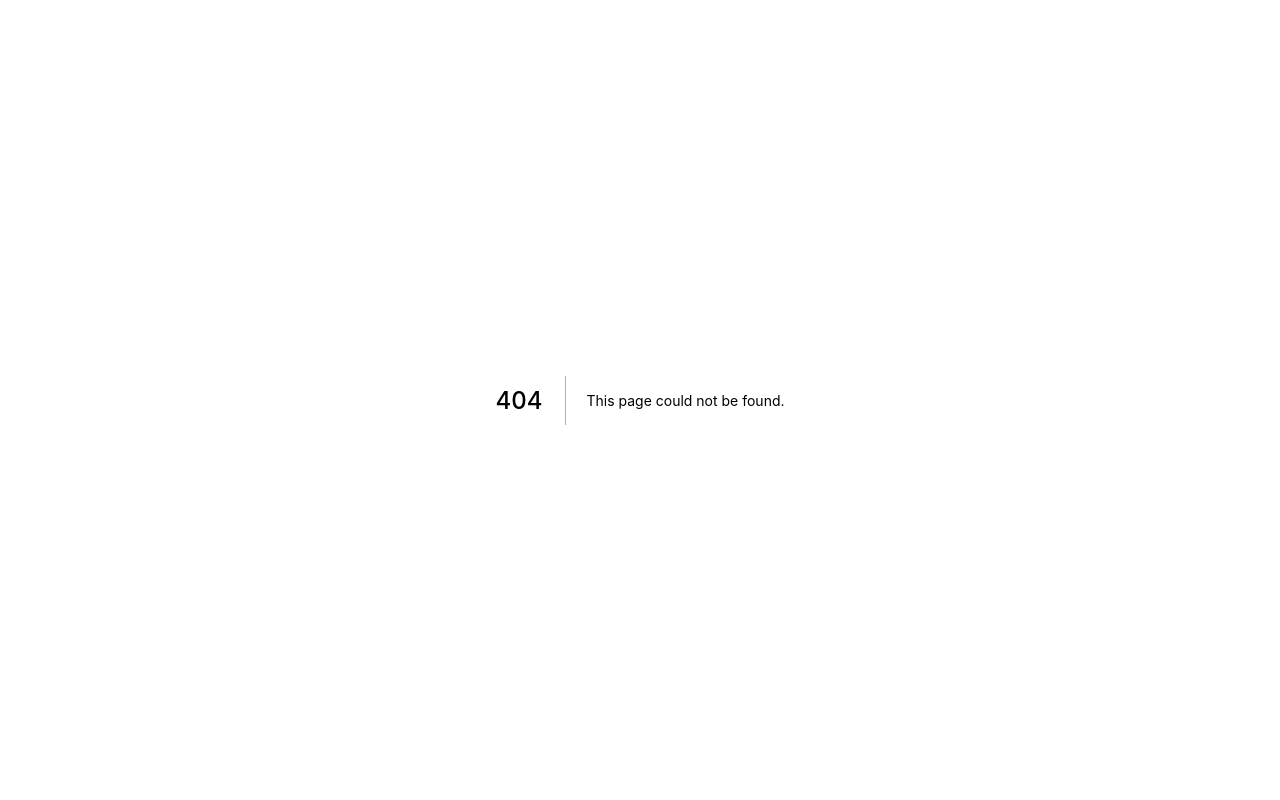
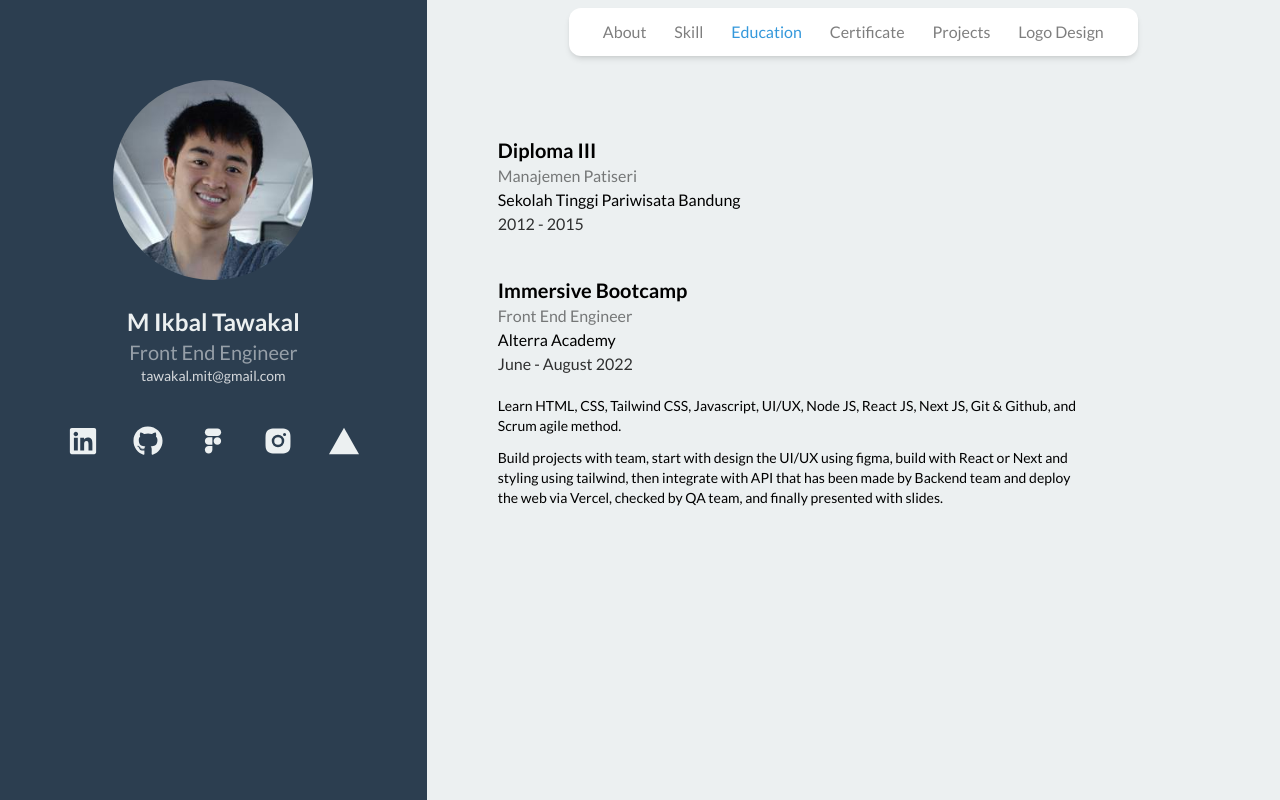
Before and after one commit to tawakalmit/myportfolio-nextjs, a Next.js app: page /education in a window 1280 px wide. Before the commit this address had no page. Built offline with nearby package versions, Linux system fonts and the light colour scheme.

Commit message:
education

```diff
--- /dev/null
+++ b/pages/certificate/index.jsx
@@ -0,0 +1,22 @@
+import Layout from "../../components/layout"
+
+export default function Certificate() {
+  return (
+    <>
+    <Layout
+    page="Certificate"
+    about="cursor-pointer opacity-50 hover:opacity-100 active:text-[#3498db]"
+    skill="cursor-pointer opacity-50 hover:opacity-100 active:text-[#3498db]"
+    education="cursor-pointer opacity-50 hover:opacity-100 active:text-[#3498db]"
+    certificate="text-[#3498db] cursor-pointer"
+    projects="cursor-pointer opacity-50 hover:opacity-100 active:text-[#3498db]"
+    logodesign="cursor-pointer opacity-50 hover:opacity-100 active:text-[#3498db]"
+    content={
+        <div>
+
+        </div>
+    }
+    />
+    </>
+  )
+}
--- /dev/null
+++ b/pages/education/index.jsx
@@ -0,0 +1,41 @@
+import Layout from "../../components/layout"
+
+export default function Education() {
+  return (
+    <>
+    <Layout
+    page="Education"
+    about="cursor-pointer opacity-50 hover:opacity-100 active:text-[#3498db]"
+    skill="cursor-pointer opacity-50 hover:opacity-100 active:text-[#3498db]"
+    education="text-[#3498db] cursor-pointer"
+    certificate="cursor-pointer opacity-50 hover:opacity-100 active:text-[#3498db]"
+    projects="cursor-pointer opacity-50 hover:opacity-100 active:text-[#3498db]"
+    logodesign="cursor-pointer opacity-50 hover:opacity-100 active:text-[#3498db]"
+    content={
+        <div className="w-10/12 mx-auto flex-col mt-5 md:mt-20  ">
+            <div className="w-10/12 mb-10">
+                <p className="font-semibold text-xl">Diploma III</p>
+                <p className="opacity-50">Manajemen Patiseri</p>
+                <p className="font-medium">Sekolah Tinggi Pariwisata Bandung</p>
+                <p className="opacity-80">2012 - 2015</p>
+            </div>
+            <div className="w-10/12">
+                <p className="font-semibold text-xl">Immersive Bootcamp</p>
+                <p className="opacity-50">Front End Engineer</p>
+                <p className="font-medium">Alterra Academy</p>
+                <p className="opacity-80">June - August 2022</p>
+                <ul className="mt-5 text-sm">
+                    <li><p>Learn HTML, CSS, Tailwind CSS, Javascript, UI/UX, Node JS, React JS, Next JS,
+                    Git & Github, and Scrum agile method.</p></li>
+                    <li className="mt-3"><p>Build projects with team, start with design the UI/UX using figma, build with
+                    React or Next and styling using tailwind, then integrate with API that has been
+                    made by Backend team and deploy the web via Vercel, checked by QA team,
+                    and finally presented with slides.</p></li>
+                </ul>
+            </div>
+        </div>
+    }
+    />
+    </>
+  )
+}
--- /dev/null
+++ b/pages/logodesign/index.jsx
@@ -0,0 +1,22 @@
+import Layout from "../../components/layout"
+
+export default function LogoDesign() {
+  return (
+    <>
+    <Layout
+    page="Logo Design"
+    about="cursor-pointer opacity-50 hover:opacity-100 active:text-[#3498db]"
+    skill="cursor-pointer opacity-50 hover:opacity-100 active:text-[#3498db]"
+    education="cursor-pointer opacity-50 hover:opacity-100 active:text-[#3498db]"
+    certificate="cursor-pointer opacity-50 hover:opacity-100 active:text-[#3498db]"
+    projects="cursor-pointer opacity-50 hover:opacity-100 active:text-[#3498db]"
+    logodesign="text-[#3498db] cursor-pointer"
+    content={
+        <div>
+
+        </div>
+    }
+    />
+    </>
+  )
+}
--- /dev/null
+++ b/pages/projects/index.jsx
@@ -0,0 +1,22 @@
+import Layout from "../../components/layout"
+
+export default function Projects() {
+  return (
+    <>
+    <Layout
+    page="Projects"
+    about="cursor-pointer opacity-50 hover:opacity-100 active:text-[#3498db]"
+    skill="cursor-pointer opacity-50 hover:opacity-100 active:text-[#3498db]"
+    education="cursor-pointer opacity-50 hover:opacity-100 active:text-[#3498db]"
+    certificate="cursor-pointer opacity-50 hover:opacity-100 active:text-[#3498db]"
+    projects="text-[#3498db] cursor-pointer"
+    logodesign="cursor-pointer opacity-50 hover:opacity-100 active:text-[#3498db]"
+    content={
+        <div>
+
+        </div>
+    }
+    />
+    </>
+  )
+}
```
